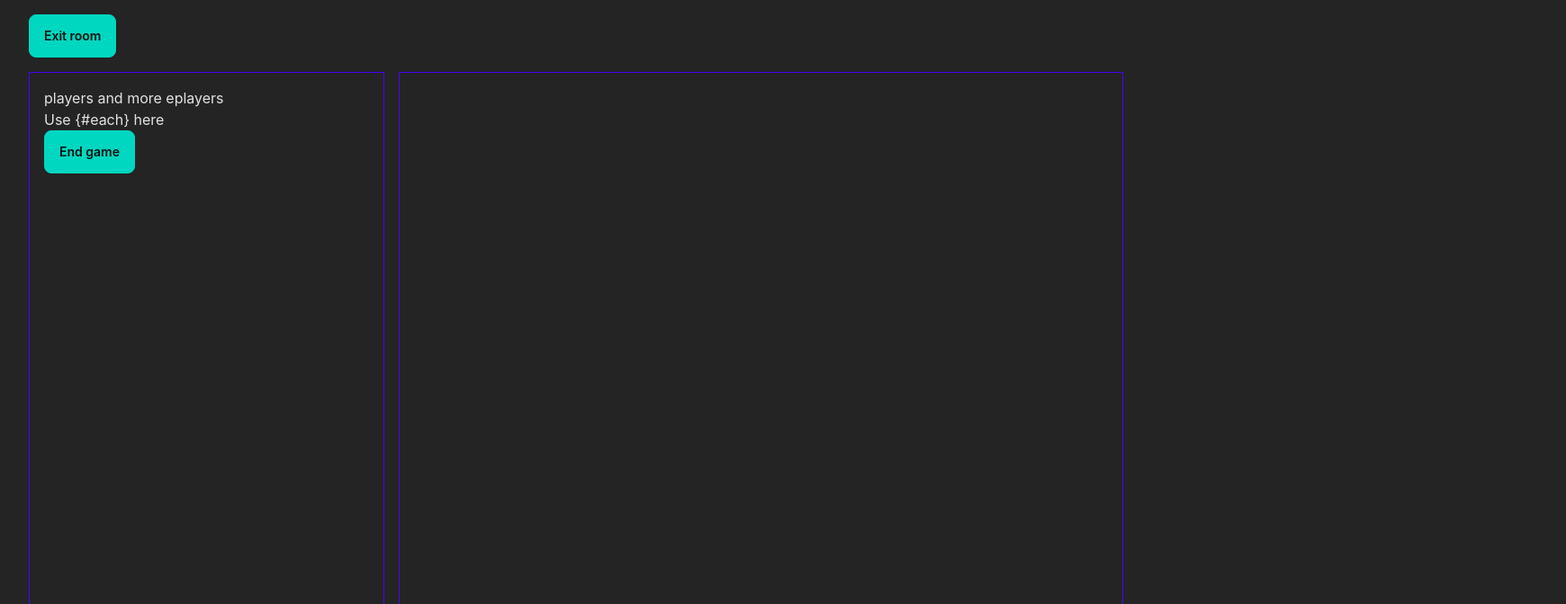
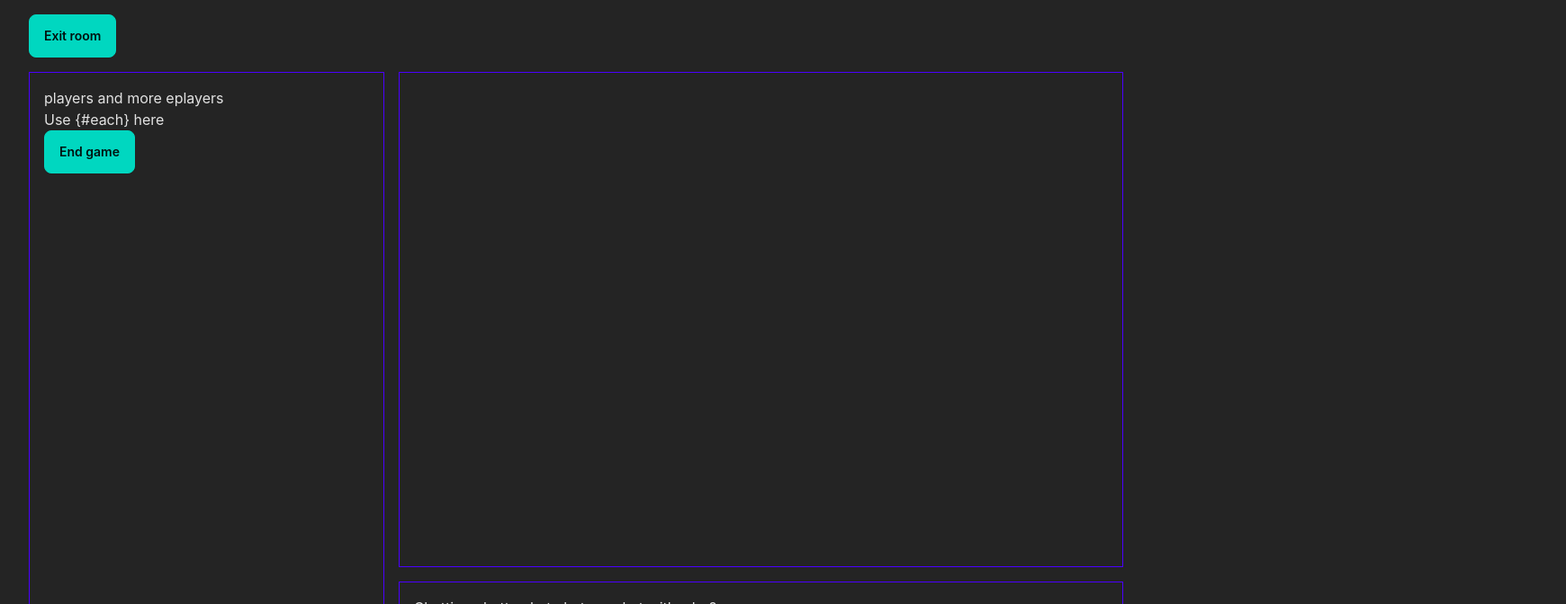
Before and after one commit to hwangisgone/GarticClone, a Svelte app in the folder ui/: page / in a window 1280 px wide. Shown: the top 672 px of the page at 90% size, 1740 px wide, since content can reach past the window. Built offline with nearby package versions, Linux system fonts and the light colour scheme.

Commit message:
update canvas

```diff
--- a/ui/src/room/Canvas.svelte
+++ b/ui/src/room/Canvas.svelte
@@ -2,8 +2,6 @@
 	import { onMount } from "svelte";
 
 	import { drawSettings } from '../store/store.ts';
-	// export let color;
-	// export let size;
 
 	export function clear() {
 		context.clearRect(0, 0, canvas.width, canvas.height);
@@ -11,7 +9,6 @@
 
 	let canvas;
 	let context;
-	let previous;
 
 	function get_coords(e) {
 		const { clientX, clientY } = e;
@@ -21,16 +18,30 @@
 		return { x, y };
 	}
 
+	function draw_circle(x, y, size, clr) {
+			context.fillStyle = clr;
+			context.beginPath();
+			context.arc(x, y, size, 0, 2 * Math.PI);
+			context.fill();
+	}
+	window.ingame_draw_circle = draw_circle;	// Assign 4
+
 	onMount(() => {
 		context = canvas.getContext('2d');
 
 		function resize() {
-			canvas.width = window.innerWidth;
-			canvas.height = window.innerHeight;
+			canvas.width = canvas.parentElement.clientWidth - 32;
+			canvas.height = canvas.parentElement.clientHeight - 32;
 		}
 
+		window.canvas = canvas;
+
 		window.addEventListener('resize', resize);
-		resize();
+
+		setTimeout(() => {
+			resize();
+		}, 1000);
+
 
 		return () => {
 			window.removeEventListener('resize', resize);
@@ -38,11 +49,13 @@
 	});
 
 	let holding;
+	let canvasDisabled = false;
 </script>
 
 
 
 <canvas
+	width="15" height="10"
 	bind:this={canvas}
 	on:pointerdown={(e) => {
 		holding = true;
@@ -54,15 +67,10 @@
 		holding = false;
 	}}
 	on:pointermove={(e) => {
-		if (holding) {
+		if (holding && !canvasDisabled) {
 			const coords = get_coords(e);
-
-			context.fillStyle = $drawSettings.color;
-			context.beginPath();
-			context.arc(coords.x, coords.y, $drawSettings.size / 2, 0, 2 * Math.PI);
-			context.fill();
-
-			// window.requestDraw(coords.x, coords.y, size, color);
+			draw_circle(coords.x, coords.y, $drawSettings.size, $drawSettings.color);
+			window.requestDraw(coords.x, coords.y, $drawSettings.size, $drawSettings.color);
 		}
 
 		// if (e.buttons === 1) {
--- a/ui/src/room/Game.svelte
+++ b/ui/src/room/Game.svelte
@@ -4,7 +4,6 @@
 
 	export let state = 2;
 	export let roomState = 1;
-
 </script>
 
 <RoomLayout>
@@ -23,9 +22,7 @@
 		</button>
 	</div>
 
-	<div slot="draw">
-		<Canvas />
-	</div>
+	<Canvas slot="draw"/>
 
 	<div slot="interact">
 		Chatting chatty chat chat me chat with who?
```
